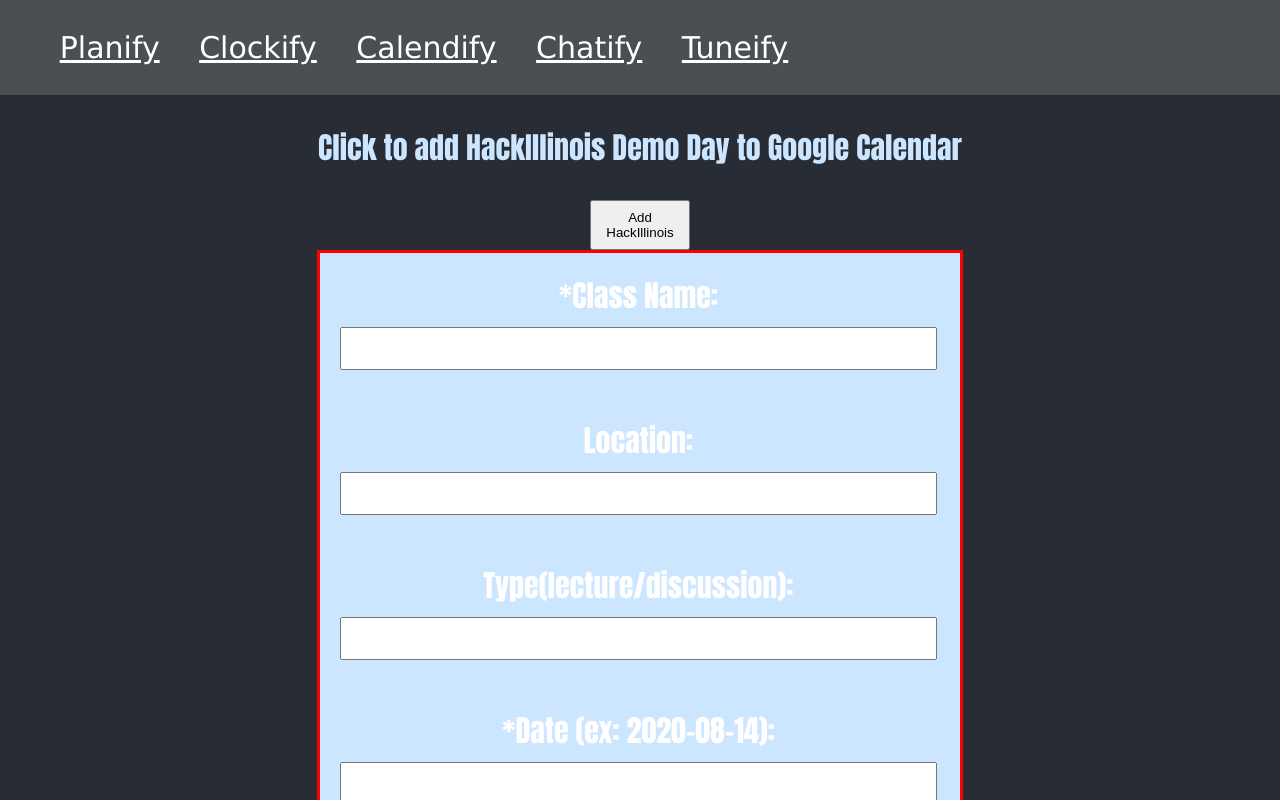
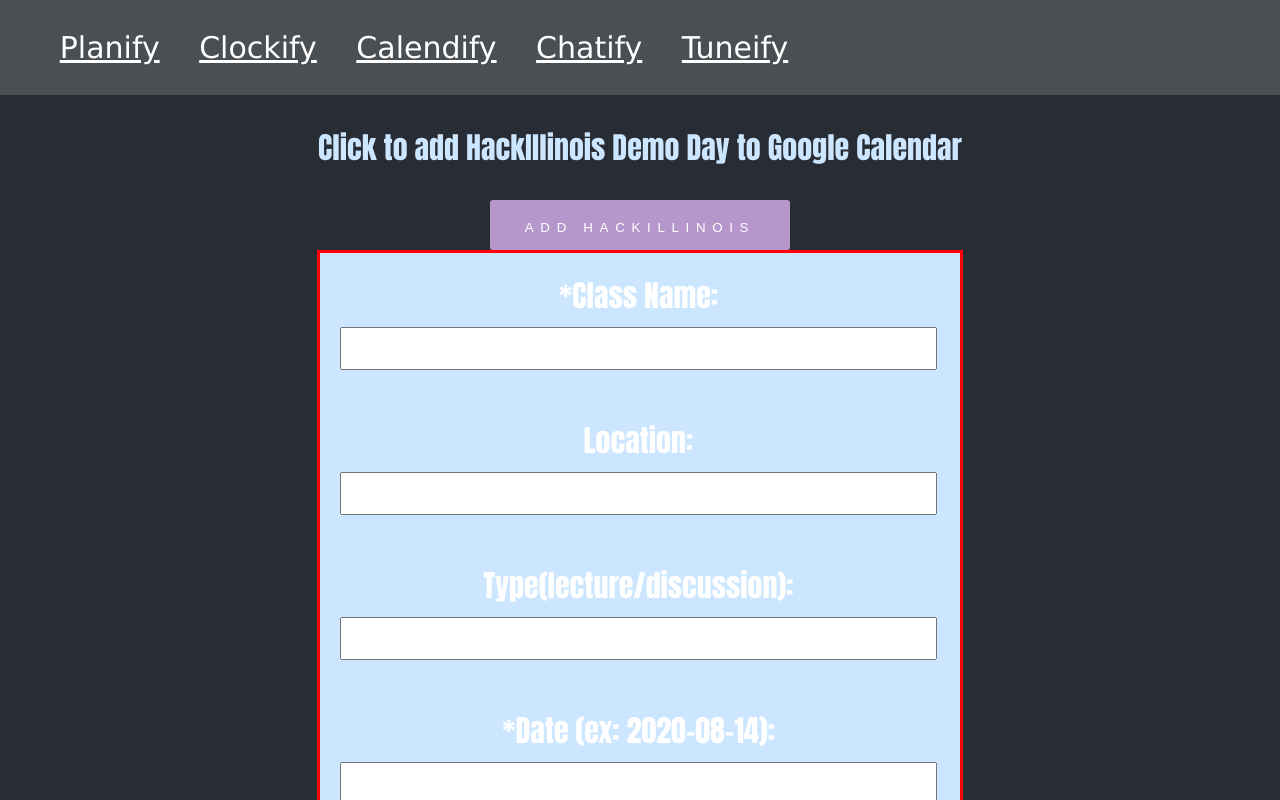
Before and after one commit to nkonjeti/planify, a React (Create React App) app: page /calendar in a window 1280 px wide. Shown: the top 800 px of the page. Built offline with nearby package versions, Linux system fonts and the light colour scheme; what react-chatbot-kit would draw is missing.

Commit message:
added buttons to calendar

```diff
--- a/src/App.css
+++ b/src/App.css
@@ -78,3 +78,28 @@ nav {
        box-sizing: border-box;
 
    }
+   .hello:hover {
+    letter-spacing: 0.8em;
+    background-color: #F08C99;
+  }
+
+  .hello{
+    color: white;
+  }
+  button {
+    height: 5em;
+    width: 300%;
+    padding: 1.5em;
+
+    display: block;
+    margin-right: auto;
+    margin-left: auto;
+    /*background-color: #5f94e8; testing to see what colors look nice*/
+    background-color: #B697CC;
+    border: none;
+    border-radius: 3px;
+    text-transform: uppercase;
+    letter-spacing: 0.5em;
+    transition: all 0.2s cubic-bezier(.4,0,.2,1);
+
+  }
--- a/src/Calendar.js
+++ b/src/Calendar.js
@@ -221,7 +221,7 @@ function Calendar() {
 
         <p>Click to add HackIllinois Demo Day to Google Calendar</p>
 
-        <button style={{ width: 100, height: 50 }} onClick={handleClick}>Add HackIllinois</button>
+        <button className = 'hello' style={{ width: 300, height: 50 }} onClick={handleClick}>Add HackIllinois</button>
 
       </header>
 
@@ -284,7 +284,7 @@ function Calendar() {
 
 </form>
 
-<button style={{ width: 100, height: 50 }} onClick={addClass}>Add Class</button>
+<button className = 'hello' style={{ width: 200, height: 50 }} onClick={addClass}>Add Class</button>
     </div>
 
 
```
